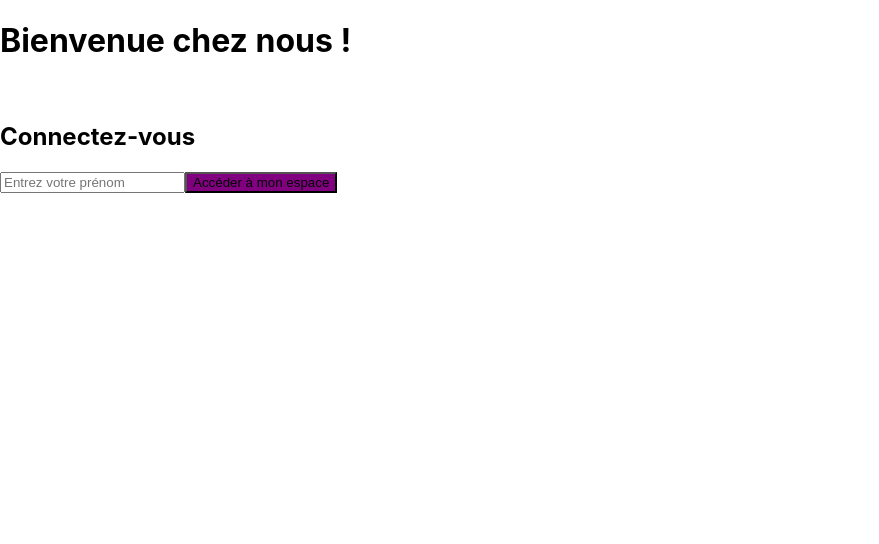
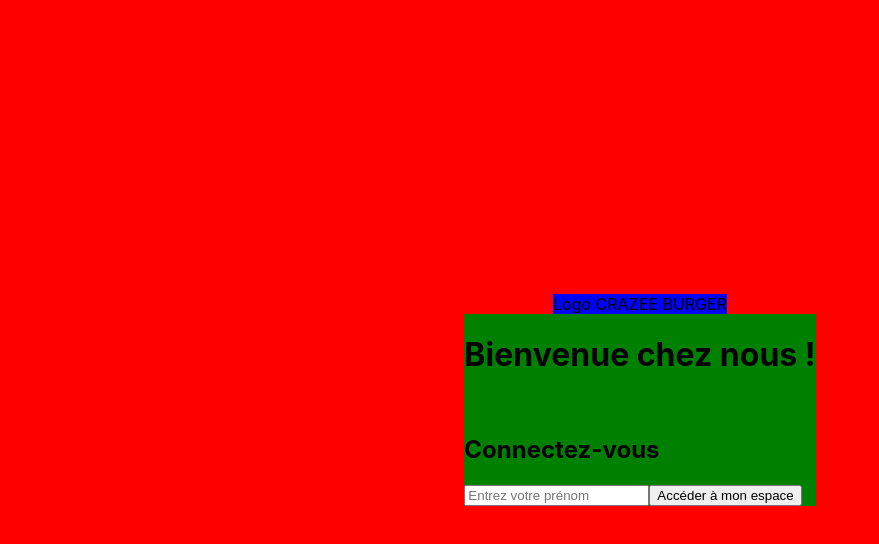
Before and after one commit to BJida/crazee-burger, a React (Create React App) app: page / in a window 1280 px wide. Shown: the top 544 px of the page, without its empty margins (0-879 px from the left). Built offline with nearby package versions, Linux system fonts and the light colour scheme.

Commit message:
💄F03 : LoginForm>add layout

```diff
--- a/src/Components/pages/login/LoginForm.js
+++ b/src/Components/pages/login/LoginForm.js
@@ -1,6 +1,7 @@
 
 import { useState } from 'react'
 import { useNavigate } from 'react-router-dom';
+import styled from 'styled-components';
 
 export default function LoginForm() {
   // State
@@ -21,7 +22,7 @@ const handleSubmit  = (event) => {
   //const titreH2Style={backgroundColor:"blue", color:"white", fontSize:"15px"};
   // Affichage (render)
     return (
-    <form action="submit" onSubmit={handleSubmit}>
+    <LoginFormStyled action="submit" onSubmit={handleSubmit}>
 
         <div >
           <h1>Bienvenue chez nous !</h1>
@@ -39,11 +40,13 @@ const handleSubmit  = (event) => {
         {/* <Link to='/order'>vers OrderPage</Link> */}
 
 
-    </form>
+    </LoginFormStyled>
   )
 }
 
-
+const LoginFormStyled = styled.div`
+ background: green;
+`;
 /** 4 méthodes pour ajouter du style à un composant
  * 1. inline style
  * 2. object style
--- a/src/Components/pages/login/LoginPage.js
+++ b/src/Components/pages/login/LoginPage.js
@@ -1,10 +1,26 @@
+import styled from 'styled-components';
 import LoginForm from './LoginForm';
+import Logo from '../../reusable-ui/Logo';
 
 export default function LoginPage() {
 
   // Affichage (render)
-    return <div>
+    return (
+    <LoginPageStyled>
+      <Logo />
+       <LoginForm/>
+      </LoginPageStyled>
+    )
+}
 
-      <LoginForm/>
-      </div>
-}
+const LoginPageStyled = styled.div`
+  background: red;
+  height: 100vh;
+  display: flex;
+  flex-direction: column;
+  justify-content: center;
+  align-items: center;
+
+
+
+`;
--- /dev/null
+++ b/src/Components/reusable-ui/Logo.js
@@ -0,0 +1,10 @@
+import styled from "styled-components";
+
+export default function Logo() {
+  return (
+    <LoginFormStyleld>Logo CRAZEE BURGER</LoginFormStyleld>
+  )
+}
+const LoginFormStyleld = styled.div`
+  background: blue;
+`;
--- a/src/index.css
+++ b/src/index.css
@@ -11,6 +11,3 @@ code {
   font-family: source-code-pro, Menlo, Monaco, Consolas, 'Courier New',
     monospace;
 }
-button{
-  background-color: purple;
-}
```
